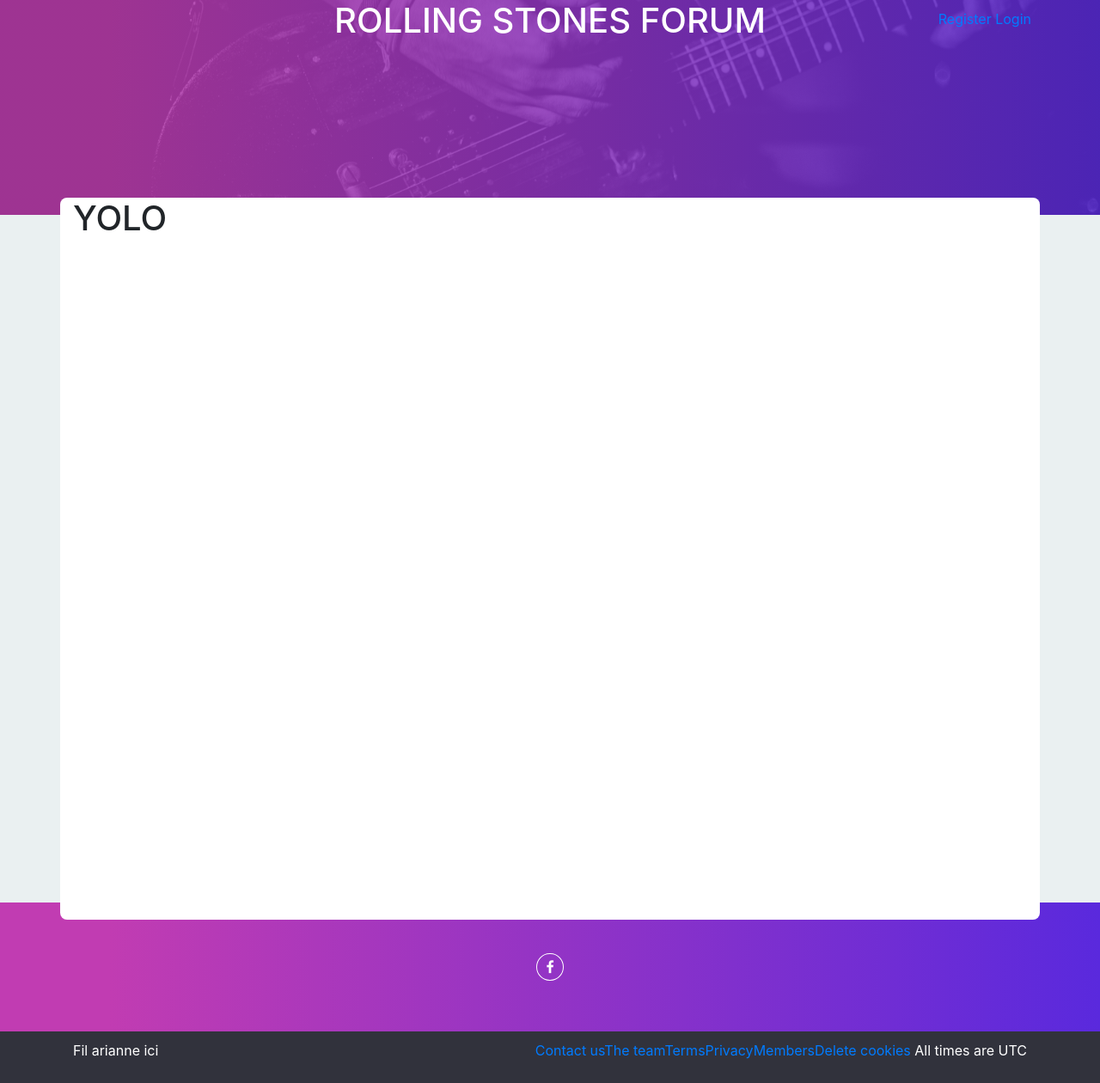
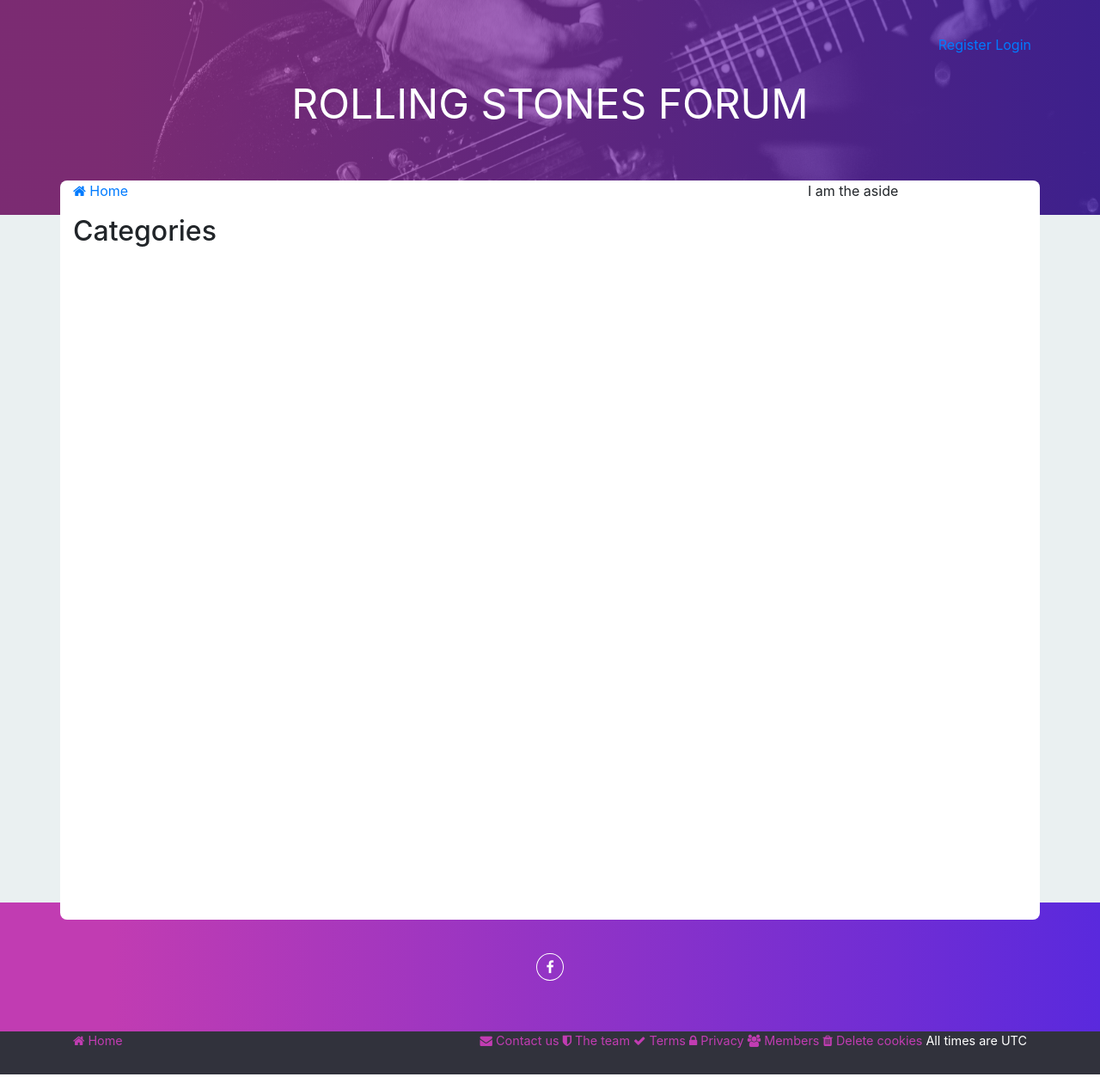
Before and after one commit to JonathanMaillard/BCBB-Forum, a PHP site: page / in a window 1280 px wide. Shown: the whole page at 86% size. Run offline with PHP 8.4, Linux system fonts and the light colour scheme.

Commit message:
footer updates

```diff
--- a/css/style.css
+++ b/css/style.css
@@ -1,19 +1,25 @@
 header {
   color: white;
-  height: 250px;
+  min-height: 250px;
   background: #c13cb2;
-  background: linear-gradient(90deg, rgba(193, 60, 178, 0.8) 10%, rgba(90, 41, 221, 0.8) 100%), url(../images/backgroundwebsite.jpeg);
+  background: linear-gradient(90deg, rgba(193, 60, 178, 0.6) 10%, rgba(90, 41, 221, 0.6) 100%), url(../images/backgroundwebsite.jpeg);
   background-size: cover;
   background-position: center;
 }
 header .head {
-  z-index: 1;
   position: relative;
 }
 header .head .registerLogin {
   position: absolute;
   right: 10px;
-  top: 10px;
+  top: 40px;
+}
+header .head .main-title {
+  min-height: 250px;
+}
+header .head .main-title h1 {
+  font-weight: 400;
+  font-size: 3rem;
 }
 
 .background {
@@ -27,9 +33,10 @@
   background-color: white;
   border-radius: 8px;
   min-height: 800px;
+  width: 90%;
   z-index: 2;
   position: absolute;
-  top: -20px;
+  top: -40px;
   bottom: -20px;
 }
 
@@ -49,7 +56,20 @@
 footer {
   background-color: #31323c;
   color: white;
-  padding: 10px 0;
+  min-height: 50px;
+  font-size: 0.9rem;
+}
+footer a {
+  text-decoration: none;
+  color: #c13cb2;
+}
+footer a:visited {
+  text-decoration: none;
+  color: #c13cb2;
+}
+footer a:hover {
+  text-decoration: none;
+  color: #5a29dd;
 }
 
 /*# sourceMappingURL=style.css.map */
--- a/css/style.scss
+++ b/css/style.scss
@@ -7,7 +7,7 @@
 
 $gradient1: rgb(193,60,178);
 $gradient2: linear-gradient(90deg, rgba(193,60,178,1) 10%, rgba(90,41,221,1) 100%);
-$gradient3: linear-gradient(90deg, rgba(193,60,178,0.8) 10%, rgba(90,41,221,0.8) 100%);
+$gradient3: linear-gradient(90deg, rgba(193,60,178,0.6) 10%, rgba(90,41,221,0.6) 100%);
 
 //Add these two lines where you need the gradient
 //background: $gradient1;
@@ -21,21 +21,28 @@
 
 header{
     color: white;
-    height: 250px;
+    min-height: 250px;
     background: $gradient1;
     background: $gradient3, url(../images/backgroundwebsite.jpeg);
     background-size: cover;
     background-position: center;
 
+
     .head{
-
-        z-index: 1;
         position: relative;
 
         .registerLogin{
             position: absolute;
             right: 10px;
-            top: 10px;
+            top: 40px;
+        }
+        .main-title{
+            min-height: 250px;
+
+            h1{
+                font-weight: 400;
+                font-size: 3rem;
+            }
         }
     }
 
@@ -58,10 +65,11 @@
     background-color: white;
     border-radius: 8px;
     min-height: 800px; //temporary!
+    width: 90%;
 
     z-index: 2;
     position: absolute;
-    top: -20px;
+    top: -40px;
     bottom: -20px;
 }
 
@@ -85,5 +93,20 @@
 footer{
     background-color: $footer-background;
     color: white;
-    padding: 10px 0;
+    min-height: 50px;
+
+    font-size: 0.9rem;
+
+    a{
+        text-decoration: none;
+        color: $pink;
+    }
+    a:visited{
+        text-decoration: none;
+        color: $pink;
+    }
+    a:hover{
+        text-decoration: none;
+        color: $blue;
+    }
 }
--- a/includes/footer.php
+++ b/includes/footer.php
@@ -1,3 +1,9 @@
+                </div><!--end of page content -->
+
+                <aside class="col-md-3">
+                    <p>I am the aside</p>
+                </aside>
+            </div><!-- end of row -->
         </main> <!-- End of main started in header.php -->
     </section> <!-- End of section background started in header.php -->
 
@@ -9,11 +15,18 @@
         <div class="container">
             <div class="row">
                 <div class="footer__arianne col-md-3">
-                    <p class ="text-center text-md-left">Fil arianne ici</p>
+                    <p class ="text-center text-md-left"><?php echo $arianne; ?></p>
                 </div>
 
                 <div class="footer__links col-md-9">
-                    <p class ="text-center text-md-right"><a href="#">Contact us</a><a href="#">The team</a><a href="#">Terms</a><a href="#">Privacy</a><a href="#">Members</a><a href="#">Delete cookies</a> All times are UTC</p>
+                    <p class ="text-center text-md-right">
+                        <a href="#"><i class="fa fa-envelope" aria-hidden="true"></i> Contact us</a>
+                        <a href="#"><i class="fa fa-shield" aria-hidden="true"></i> The team</a>
+                        <a href="#"><i class="fa fa-check" aria-hidden="true"></i> Terms</a>
+                        <a href="#"><i class="fa fa-lock" aria-hidden="true"></i> Privacy</a>
+                        <a href="#"><i class="fa fa-users" aria-hidden="true"></i> Members</a>
+                        <a href="#"><i class="fa fa-trash" aria-hidden="true"></i> Delete cookies</a>
+                        All times are UTC</p>
                 </div>
             </div>
         </div>
--- a/includes/header.php
+++ b/includes/header.php
@@ -3,10 +3,11 @@
 <head>
     <meta charset="UTF-8">
     <meta name="viewport" content="width=device-width, initial-scale=1, shrink-to-fit=no">
-    <title>Rolling Stones Forum</title>
+    <title><?php echo $titre; ?></title>
     <link rel="stylesheet" href="https://stackpath.bootstrapcdn.com/bootstrap/4.5.2/css/bootstrap.min.css" integrity="sha384-JcKb8q3iqJ61gNV9KGb8thSsNjpSL0n8PARn9HuZOnIxN0hoP+VmmDGMN5t9UJ0Z" crossorigin="anonymous">
     <link rel="stylesheet" href="https://stackpath.bootstrapcdn.com/font-awesome/4.7.0/css/font-awesome.min.css" integrity="sha384-wvfXpqpZZVQGK6TAh5PVlGOfQNHSoD2xbE+QkPxCAFlNEevoEH3Sl0sibVcOQVnN" crossorigin="anonymous">
     <link rel="stylesheet" href="css/style.css">
+    <link rel="stylesheet" href="css/<?php echo $css; ?>.css">
 </head>
 <body>
 
@@ -14,7 +15,7 @@
 
         <div class="container head">
 
-            <div class="container main-title">
+            <div class="container main-title d-flex align-items-center justify-content-center">
                 <h1 class="text-center">ROLLING STONES FORUM</h1>
             <div>
 
@@ -29,3 +30,9 @@
     <section class="background container-fluid d-flex justify-content-center">
 
         <main class="container">
+            <div class="row">
+                 <div class="content col-md-9">
+
+                    <div class="main__arianne">
+                        <p class ="text-center text-md-left"><?php echo $arianne; ?></p>
+                    </div>
--- a/index.php
+++ b/index.php
@@ -1,5 +1,11 @@
 <?php
     session_start();
+
+    $arianne = '<a href=#><i class="fa fa-home" aria-hidden="true"></i> Home</a>';
+    $titre = "Home - Rolling Stones Forum";
+    $css = 'style';
+
+
     include "includes/connect.php";
     include "includes/header.php";
 
@@ -7,7 +13,7 @@
 ?>
 
 
-<h1>YOLO</h1>
+<h2>Categories</h2>
 
 
 
```
Also changed, not shown: 1 other file.
